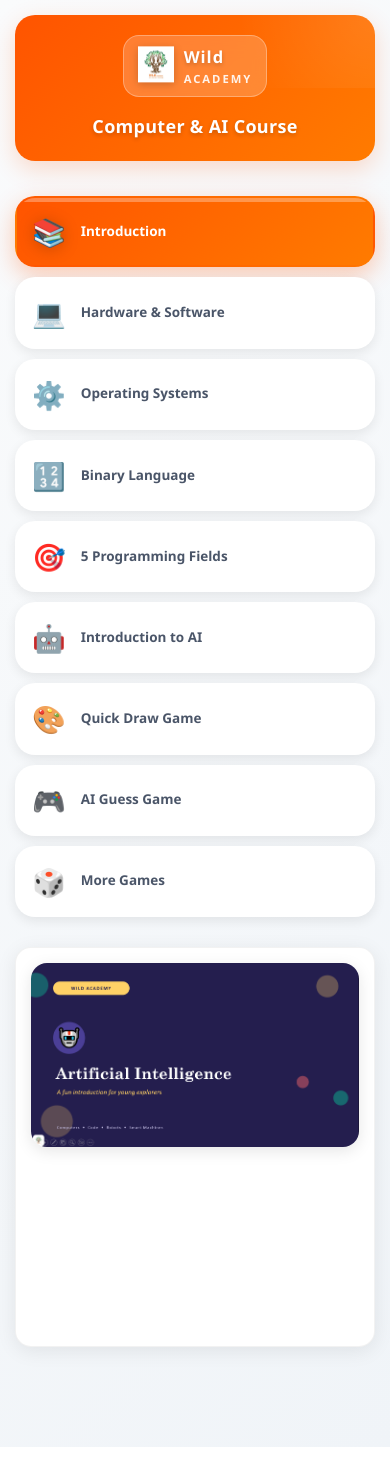
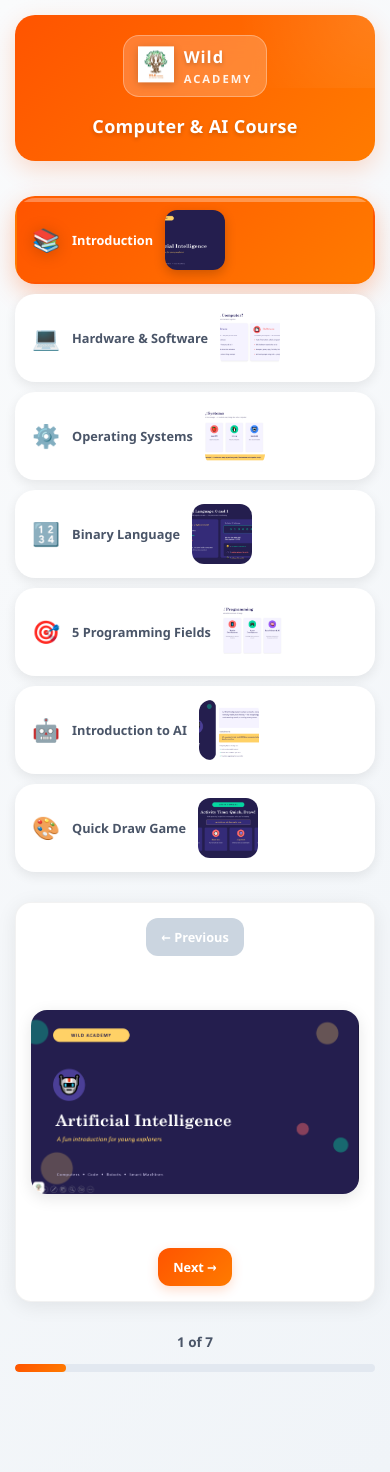
Before and after one commit to ahmedddddr/wild-academy, a React (Create React App) app in the folder frontend/: page /course in a window 390 px wide. Before the commit the page ends 1447 px from the top, so only its background shows below. Built offline with nearby package versions, Linux system fonts and the light colour scheme.

Commit message:
Complete CoursePage redesign with slide navigation and Quick Draw game link

```diff
--- a/frontend/src/pages/CoursePage.css
+++ b/frontend/src/pages/CoursePage.css
@@ -123,7 +123,7 @@
   display: flex;
   flex-direction: column;
   align-items: center;
-  gap: 10px;
+  gap: 8px;
   cursor: pointer;
   transition: all 0.3s cubic-bezier(0.4, 0, 0.2, 1);
   box-shadow: 0 4px 12px rgba(0, 0, 0, 0.08);
@@ -166,7 +166,7 @@
 }
 
 .nav-icon {
-  font-size: 2.5rem;
+  font-size: 2rem;
   transition: all 0.3s ease;
 }
 
@@ -191,6 +191,23 @@
   font-weight: 700;
 }
 
+.nav-image {
+  width: 100%;
+  height: 120px;
+  object-fit: cover;
+  border-radius: 12px;
+  margin-top: 8px;
+  transition: all 0.3s ease;
+}
+
+.nav-card:hover .nav-image {
+  transform: scale(1.05);
+}
+
+.nav-card.active .nav-image {
+  box-shadow: 0 4px 12px rgba(0, 0, 0, 0.2);
+}
+
 .content-display {
   background: white;
   border-radius: 24px;
@@ -198,12 +215,49 @@
   box-shadow: 0 4px 20px rgba(0, 0, 0, 0.08);
   border: 1px solid rgba(0, 0, 0, 0.05);
   min-height: 500px;
+  display: flex;
+  align-items: center;
+  justify-content: space-between;
+  gap: 20px;
+}
+
+.nav-button {
+  background: linear-gradient(135deg, #ff5400 0%, #ff7b00 100%);
+  color: white;
+  border: none;
+  padding: 15px 25px;
+  border-radius: 12px;
+  font-size: 1rem;
+  font-weight: 600;
+  cursor: pointer;
+  transition: all 0.3s ease;
+  box-shadow: 0 4px 12px rgba(255, 84, 0, 0.2);
+  white-space: nowrap;
+}
+
+.nav-button:hover:not(:disabled) {
+  transform: translateY(-2px);
+  box-shadow: 0 6px 16px rgba(255, 84, 0, 0.3);
+}
+
+.nav-button:disabled {
+  background: #cbd5e0;
+  cursor: not-allowed;
+  box-shadow: none;
+}
+
+.content-area {
+  flex: 1;
+  display: flex;
+  justify-content: center;
+  align-items: center;
 }
 
 .section-content {
   display: flex;
   justify-content: center;
   align-items: center;
+  width: 100%;
 }
 
 .section-image {
@@ -219,78 +273,80 @@
   border-radius: 16px;
   overflow: hidden;
   box-shadow: 0 4px 16px rgba(0, 0, 0, 0.1);
+  display: flex;
+  flex-direction: column;
+}
+
+.game-header {
+  background: linear-gradient(135deg, #f7fafc 0%, #edf2f7 100%);
+  padding: 20px;
+  text-align: center;
+  border-bottom: 2px solid rgba(255, 84, 0, 0.1);
+}
+
+.game-header h2 {
+  color: #ff5400;
+  font-size: 1.5rem;
+  margin: 0 0 10px 0;
+  font-weight: 700;
+}
+
+.game-header p {
+  color: #718096;
+  font-size: 1rem;
+  margin: 0 0 15px 0;
+}
+
+.game-link {
+  display: inline-block;
+  background: linear-gradient(135deg, #ff5400 0%, #ff7b00 100%);
+  color: white;
+  padding: 10px 20px;
+  border-radius: 8px;
+  text-decoration: none;
+  font-weight: 600;
+  transition: all 0.3s ease;
+  box-shadow: 0 4px 12px rgba(255, 84, 0, 0.2);
+}
+
+.game-link:hover {
+  transform: translateY(-2px);
+  box-shadow: 0 6px 16px rgba(255, 84, 0, 0.3);
 }
 
 .game-iframe {
   width: 100%;
   height: 100%;
   border: none;
+  flex: 1;
 }
 
-.games-section {
+.progress-indicator {
+  margin-top: 30px;
   text-align: center;
 }
 
-.games-section h2 {
-  color: #ff5400;
-  font-size: 2rem;
-  margin-bottom: 10px;
-  font-weight: 700;
-}
-
-.games-section p {
-  color: #718096;
-  font-size: 1.1rem;
-  margin-bottom: 30px;
-}
-
-.games-grid {
-  display: grid;
-  grid-template-columns: repeat(auto-fit, minmax(200px, 1fr));
-  gap: 20px;
-  margin-top: 30px;
-}
-
-.game-card {
-  background: linear-gradient(135deg, #f7fafc 0%, #edf2f7 100%);
-  border-radius: 20px;
-  padding: 30px 20px;
-  display: flex;
-  flex-direction: column;
-  align-items: center;
-  gap: 15px;
-  text-decoration: none;
-  transition: all 0.3s cubic-bezier(0.4, 0, 0.2, 1);
-  box-shadow: 0 4px 12px rgba(0, 0, 0, 0.08);
-  border: 2px solid transparent;
-}
-
-.game-card:hover {
-  transform: translateY(-8px);
-  box-shadow: 0 12px 28px rgba(255, 84, 0, 0.2);
-  border-color: rgba(255, 84, 0, 0.2);
-  background: linear-gradient(135deg, #ff5400 0%, #ff7b00 100%);
-}
-
-.game-icon {
-  font-size: 3rem;
-  transition: all 0.3s ease;
-}
-
-.game-card:hover .game-icon {
-  transform: scale(1.2);
-}
-
-.game-name {
+.progress-text {
   font-size: 1rem;
   font-weight: 600;
   color: #4a5568;
-  transition: all 0.3s ease;
+  margin-bottom: 10px;
+  display: block;
 }
 
-.game-card:hover .game-name {
-  color: white;
-  font-weight: 700;
+.progress-bar {
+  width: 100%;
+  height: 8px;
+  background: #e2e8f0;
+  border-radius: 4px;
+  overflow: hidden;
+}
+
+.progress-fill {
+  height: 100%;
+  background: linear-gradient(135deg, #ff5400 0%, #ff7b00 100%);
+  transition: width 0.3s ease;
+  border-radius: 4px;
 }
 
 @media (max-width: 768px) {
@@ -341,24 +397,38 @@
   }
 
   .nav-icon {
-    font-size: 2rem;
+    font-size: 1.8rem;
   }
 
   .nav-title {
-    font-size: 0.8rem;
+    font-size: 0.85rem;
+  }
+
+  .nav-image {
+    height: 80px;
   }
 
   .content-display {
+    flex-direction: column;
     padding: 20px;
     min-height: 400px;
+  }
+
+  .nav-button {
+    padding: 12px 20px;
+    font-size: 0.9rem;
   }
 
   .game-iframe-container {
     height: 400px;
   }
 
-  .games-grid {
-    grid-template-columns: 1fr;
+  .game-header h2 {
+    font-size: 1.2rem;
+  }
+
+  .game-header p {
+    font-size: 0.9rem;
   }
 }
 
@@ -403,43 +473,56 @@
     padding: 12px 15px;
     flex-direction: row;
     justify-content: flex-start;
-    gap: 15px;
+    gap: 12px;
   }
 
   .nav-icon {
-    font-size: 1.8rem;
+    font-size: 1.5rem;
   }
 
   .nav-title {
-    font-size: 0.9rem;
+    font-size: 0.85rem;
+  }
+
+  .nav-image {
+    width: 60px;
+    height: 60px;
+    margin-top: 0;
   }
 
   .content-display {
     padding: 15px;
     border-radius: 16px;
+    flex-direction: column;
+  }
+
+  .nav-button {
+    padding: 10px 15px;
+    font-size: 0.85rem;
   }
 
   .game-iframe-container {
     height: 350px;
   }
 
-  .games-section h2 {
-    font-size: 1.5rem;
+  .game-header {
+    padding: 15px;
   }
 
-  .games-section p {
+  .game-header h2 {
     font-size: 1rem;
   }
 
-  .game-card {
-    padding: 25px 15px;
+  .game-header p {
+    font-size: 0.85rem;
   }
 
-  .game-icon {
-    font-size: 2.5rem;
+  .game-link {
+    padding: 8px 15px;
+    font-size: 0.85rem;
   }
 
-  .game-name {
+  .progress-text {
     font-size: 0.9rem;
   }
 }
--- a/frontend/src/pages/CoursePage.js
+++ b/frontend/src/pages/CoursePage.js
@@ -13,17 +13,22 @@ const CoursePage = () => {
     { id: 'binary', title: 'Binary Language', image: '/ai course/binary.png', icon: '🔢' },
     { id: 'fields', title: '5 Programming Fields', image: '/ai course/5 fields.png', icon: '🎯' },
     { id: 'ai-intro', title: 'Introduction to AI', image: '/ai course/ai intro.png', icon: '🤖' },
-    { id: 'quickdraw', title: 'Quick Draw Game', image: '/ai course/quick draw.png', icon: '🎨', gameUrl: 'https://quickdraw.withgoogle.com/' },
-    { id: 'ai-guess', title: 'AI Guess Game', image: '/ai course/ai guess.png', icon: '🎮', gameUrl: 'https://experiments.withgoogle.com/ai-experiments/list/ai-duet' },
-    { id: 'games', title: 'More Games', icon: '🎲' }
+    { id: 'quickdraw', title: 'Quick Draw Game', image: '/ai course/quick draw.png', icon: '🎨', gameUrl: 'https://quickdraw.withgoogle.com/' }
   ];
 
-  const gameLinks = [
-    { name: 'Teachable Machine', url: 'https://teachablemachine.withgoogle.com/', icon: '🧠' },
-    { name: 'AI Experiments', url: 'https://experiments.withgoogle.com/ai', icon: '🔬' },
-    { name: 'Mystery Animal', url: 'https://experiments.withgoogle.com/ai-experiments/list/mystery-animal', icon: '🦁' },
-    { name: 'Emoji Scavenger Hunt', url: 'https://experiments.withgoogle.com/ai-experiments/list/emoji-scavenger-hunt', icon: '🔍' }
-  ];
+  const currentIndex = sections.findIndex(s => s.id === activeSection);
+
+  const goToPrevious = () => {
+    if (currentIndex > 0) {
+      setActiveSection(sections[currentIndex - 1].id);
+    }
+  };
+
+  const goToNext = () => {
+    if (currentIndex < sections.length - 1) {
+      setActiveSection(sections[currentIndex + 1].id);
+    }
+  };
 
   return (
     <div className="course-container">
@@ -51,35 +56,36 @@ const CoursePage = () => {
             >
               <span className="nav-icon">{section.icon}</span>
               <span className="nav-title">{section.title}</span>
+              <img src={section.image} alt={section.title} className="nav-image" />
             </div>
           ))}
         </div>
 
-        {/* Content Display */}
+        {/* Content Display with Navigation */}
         <div className="content-display">
-          {activeSection === 'games' ? (
-            <div className="games-section">
-              <h2>🎮 More AI Games</h2>
-              <p>Click on any game to play and learn more about AI!</p>
-              <div className="games-grid">
-                {gameLinks.map((game, index) => (
+          <button
+            className="nav-button prev-button"
+            onClick={goToPrevious}
+            disabled={currentIndex === 0}
+          >
+            ← Previous
+          </button>
+
+          <div className="content-area">
+            {sections.find(s => s.id === activeSection)?.gameUrl ? (
+              <div className="game-iframe-container">
+                <div className="game-header">
+                  <h2>🎨 Quick Draw Game</h2>
+                  <p>Draw something and watch the AI guess what it is!</p>
                   <a
-                    key={index}
-                    href={game.url}
+                    href="https://quickdraw.withgoogle.com/"
                     target="_blank"
                     rel="noopener noreferrer"
-                    className="game-card"
+                    className="game-link"
                   >
-                    <span className="game-icon">{game.icon}</span>
-                    <span className="game-name">{game.name}</span>
+                    Open Quick Draw in new tab →
                   </a>
-                ))}
                 </div>
-            </div>
-          ) : (
-            <div className="section-content">
-              {sections.find(s => s.id === activeSection)?.gameUrl ? (
-                <div className="game-iframe-container">
                 <iframe
                   src={sections.find(s => s.id === activeSection)?.gameUrl}
                   className="game-iframe"
@@ -88,14 +94,36 @@ const CoursePage = () => {
                 />
               </div>
             ) : (
+              <div className="section-content">
                 <img
                   src={sections.find(s => s.id === activeSection)?.image}
                   alt={sections.find(s => s.id === activeSection)?.title}
                   className="section-image"
                 />
+              </div>
             )}
           </div>
-          )}
+
+          <button
+            className="nav-button next-button"
+            onClick={goToNext}
+            disabled={currentIndex === sections.length - 1}
+          >
+            Next →
+          </button>
+        </div>
+
+        {/* Progress Indicator */}
+        <div className="progress-indicator">
+          <span className="progress-text">
+            {currentIndex + 1} of {sections.length}
+          </span>
+          <div className="progress-bar">
+            <div
+              className="progress-fill"
+              style={{ width: `${((currentIndex + 1) / sections.length) * 100}%` }}
+            />
+          </div>
         </div>
       </div>
     </div>
```
Lines whose indentation alone changed are shown as unchanged.
